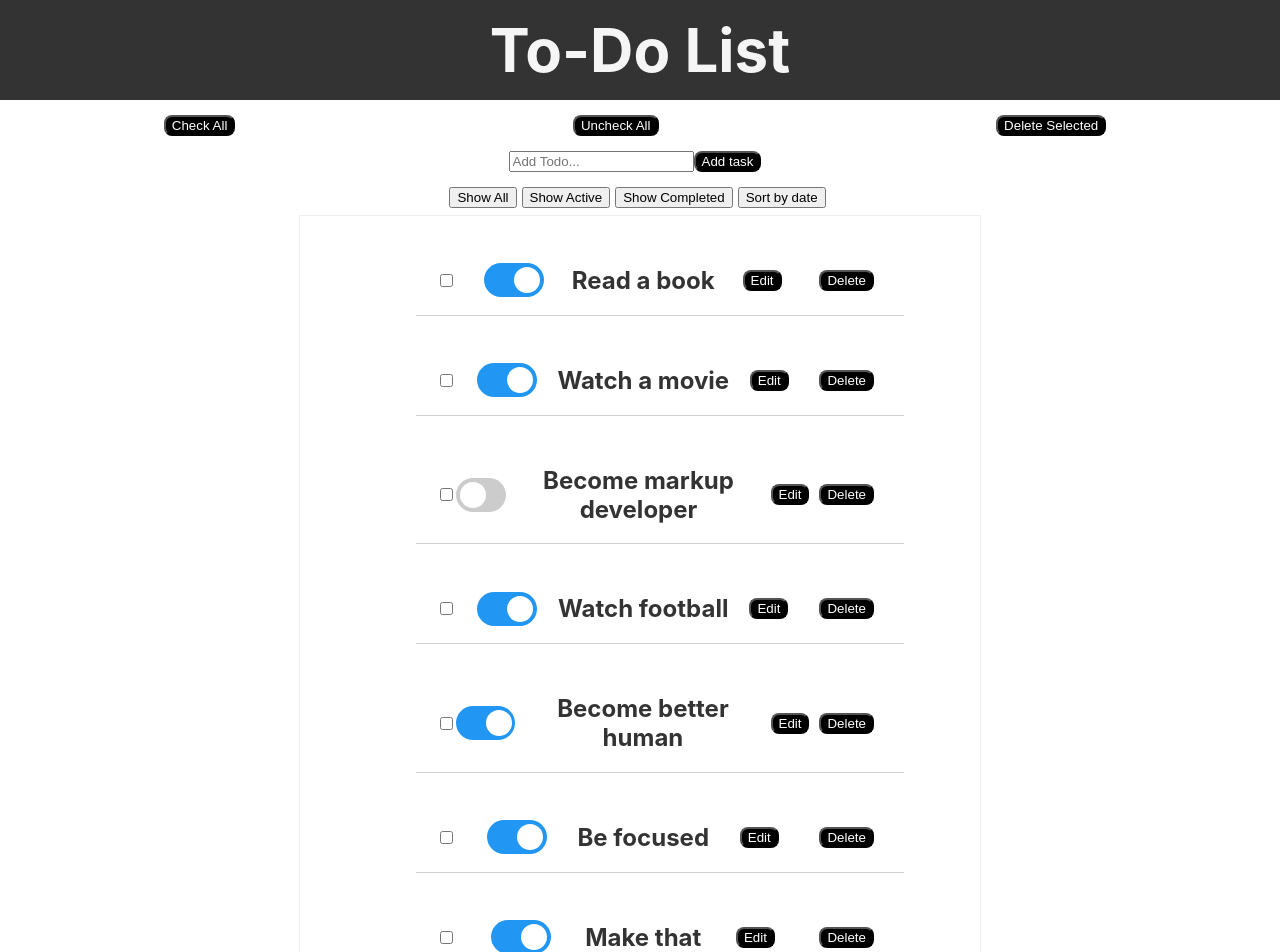
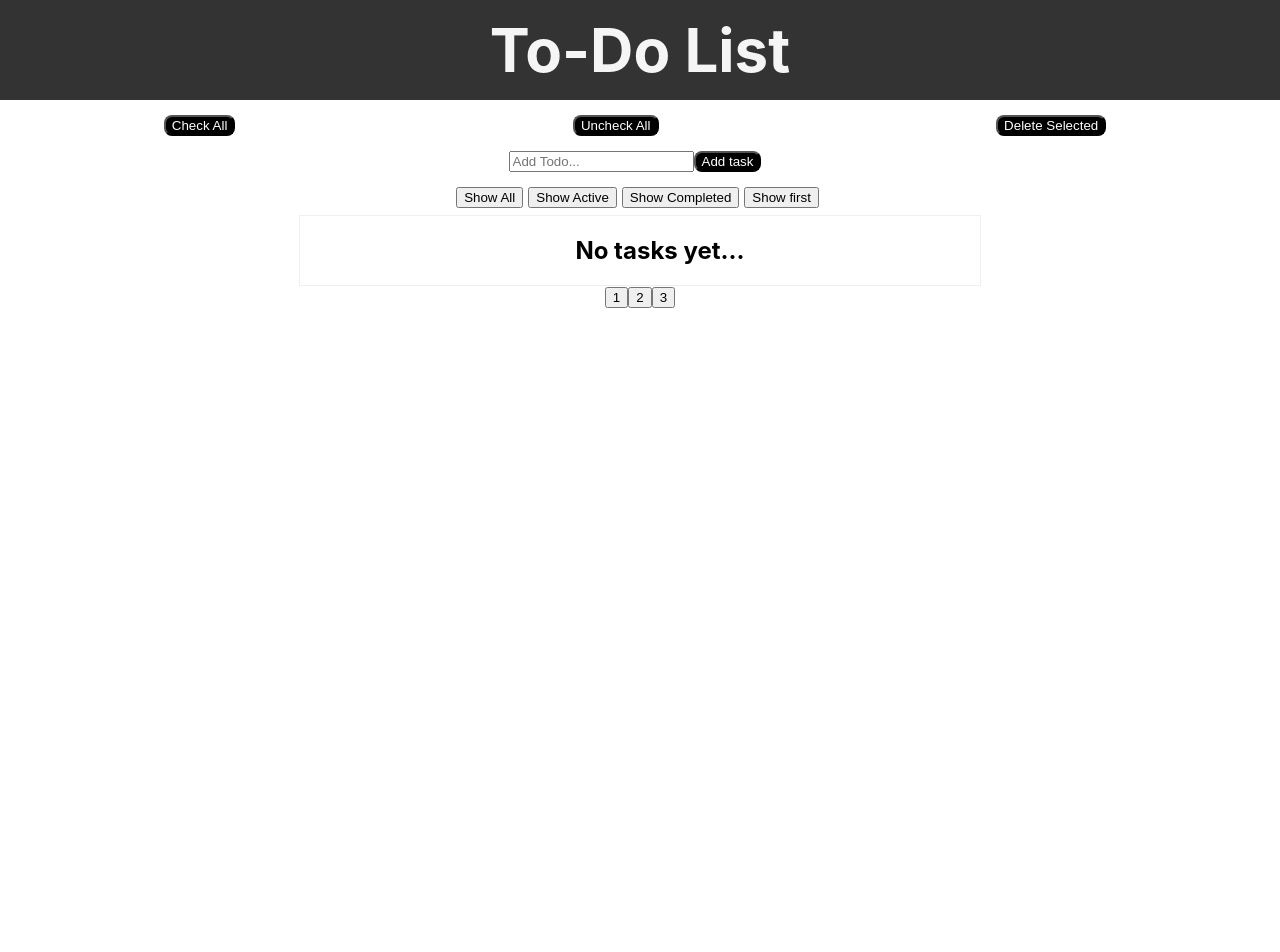
Before and after one commit to pe7r/project, a React (Create React App) app: page / in a window 1280 px wide. Shown: the top 952 px of the page. After the commit the page ends 800 px from the top, so only its background shows below. Built offline with nearby package versions, Linux system fonts and the light colour scheme.

Commit message:
Deleted and re-writed logic of filters: All, Active, Completed (March 28) #1

```diff
--- a/src/App.js
+++ b/src/App.js
@@ -5,80 +5,14 @@ import AddTask from './components/AddTask/AddTask'
 import ToDoItem from './components/ToDoItem/ToDoItem'
 import Filters from './components/Filters/Filters'
 import Sort from './components/Sort/Sort.js'
-import Pagination from './components/Pagination/Pagination.js'
 
 
 class App extends Component {
 	state = {
-		tasks: [
-		{
-        title: 'Buy horse',
-        date: 1553171609032,
-        completed: false,
-      },
-      {
-        title: 'Become better human',
-        date: 155317124040,
-        completed: true,
-      },
-      {
-        title: 'Do this',
-        date: 15532543209040,
-        completed: false,
-      },
-      {
-        title: 'Make that',
-        date: 1534571609040,
-        completed: true,
-      },
-      {
-        title: 'Learn JS Promises',
-        date: 1553154309040,
-        completed: false,
-      },
-      {
-        title: 'Watch a movie',
-        date: 15531609040,
-        completed: true,
-      },
-      {
-        title: 'Learn a verse',
-        date: 155317165432040,
-        completed: false,
-      },
-      {
-        title: 'Read a book',
-        date: 1553432040,
-        completed: true,
-      },
-      {
-        title: 'Do ToDoList',
-        date: 15531715342040,
-        completed: false,
-      },
-      {
-        title: 'Become markup developer',
-        date: 15531753240,
-        completed: false,
-      },
-      {
-        title: 'Watch football',
-        date: 15554329040,
-        completed: true,
-      },
-      {
-        title: 'Be focused',
-        date: 155532609040,
-        completed: true,
-      },
-      {
-        title: 'New one',
-        date: 15531532409040,
-        completed: false,
-      },
-		],
+		tasks: [],
 		checkedTasks: [],
-		currentPage: 1
+		currentPage: 1,
+		isFiltered: 'all'
 	}
 
 	addTask = newTask => {
@@ -86,7 +20,7 @@ class App extends Component {
 		newList.push(newTask);
 		this.setState({
 			tasks: newList,
-			isSorted: false,
+			isSorted: false
 		})
 	}
 
@@ -173,17 +107,6 @@ class App extends Component {
 		})
 	}
 
-
-	activeSort = (item) => {
-		let newTasks = this.state.tasks.filter(item => item.completed === false )
-		this.addSortedTasks(newTasks)
-	}
-
-	completedSort = (item) => {
-		let newTasks = this.state.tasks.filter(item => item.completed === true )
-		this.addSortedTasks(newTasks)
-	}
-
 	titleSort = (item) => {
         const newTasks = this.state.tasks.sort((a, b) => {
             let taskA = a.title.toUpperCase()
@@ -212,22 +135,51 @@ class App extends Component {
 		})
 	}
 
+	filterActive = () => {
+		this.setState({
+			isFiltered: 'active'
+		})
+	}
+
+	filterCompleted = () => {
+		this.setState({
+			isFiltered: 'completed'
+		})
+	}
+
+	showAll = () => {
+		this.setState({
+			isFiltered: 'all'
+		})
+	}
+
 	render() {
 
 		const {
 			showSortedTasks,
 			tasks,
-			currentPage
+			currentPage,
+			isFiltered,
+			isSorted
 		} = this.state;
 
-		let sortedItems = [...this.state.tasks]
-		if (this.state.isSorted) {
-			sortedItems.sort((a, b) => a.date - b.date > 0 ? -1 : 1)
+		let filteredItems = []
+		if (isFiltered === 'active') {
+			filteredItems = tasks.filter(item => item.completed === false)
+		} else if (isFiltered === 'completed') {
+			filteredItems = tasks.filter(item => item.completed === true)
 		} else {
-			sortedItems.sort((a, b) => b.date - a.date > 0 ? -1 : 1)
+			filteredItems = tasks.slice()
 		}
 
-		let paginatedItems = [];
+		let sortedItems = []
+		if (isSorted) {
+			sortedItems = filteredItems.sort((a, b) => a.date - b.date > 0 ? -1 : 1)
+		} else {
+			sortedItems = filteredItems.sort((a, b) => b.date - a.date > 0 ? -1 : 1)
+		}
+
+		let paginatedItems = []
 		if (currentPage === 2) {
 			paginatedItems = sortedItems.slice(10,20)
 		} else if (currentPage === 3) {
@@ -267,8 +219,10 @@ class App extends Component {
 				<Sort
 				completedSortFromParent={this.completedSort}
 				activeSortFromParent={this.activeSort}
-				showAllFromParent={() => this.setSorted(false)}
+				showAll={this.showAll}
+				filterCompleted={this.filterCompleted}
 				changeSortOrder={this.changeSortOrder}
+				filterActive={this.filterActive}
 				/>
 				<ul className="todo-list">
 		    	    {
--- a/src/components/Sort/Sort.js
+++ b/src/components/Sort/Sort.js
@@ -2,20 +2,35 @@ import React from 'react'
 import './Sort.css'
 
 class Sort extends React.Component {
+	state = {
+		sortView: false,
+		filterView: false
+	}
+
+	changeSortView = () => {
+		this.setState(prevState => {
+			return {sortView: !prevState.sortView}
+		})
+	}
 
 	render() {
 		const {
-			showAllFromParent,
-			activeSortFromParent,
-			completedSortFromParent,
+			showAll,
+			filterActive,
+			filterCompleted,
 			changeSortOrder
 		} = this.props;
+
 		return (
 			<div className="sortButtons">
-				<button onClick={showAllFromParent}> Show All </button>
-				<button onClick={activeSortFromParent}> Show Active </button>
-				<button onClick={completedSortFromParent}> Show Completed </button>
-				<button onClick={changeSortOrder}> Sort by date </button>
+				<button onClick={showAll}> Show All </button>
+				<button onClick={filterActive}> Show Active </button>
+				<button onClick={filterCompleted}> Show Completed </button>
+				<button onClick={changeSortOrder, this.changeSortView}> {
+					this.state.sortView
+					? 'Show last'
+					: 'Show first'
+				} </button>
 			</div>
 		)
 	}
--- a/src/components/ToDoItem/ToDoItem.js
+++ b/src/components/ToDoItem/ToDoItem.js
@@ -39,7 +39,6 @@ class ToDoItem extends React.Component {
 
 	render() {
 		const {
-			tasks,
 			item,
 			onComplete,
 			onCheck,
```
